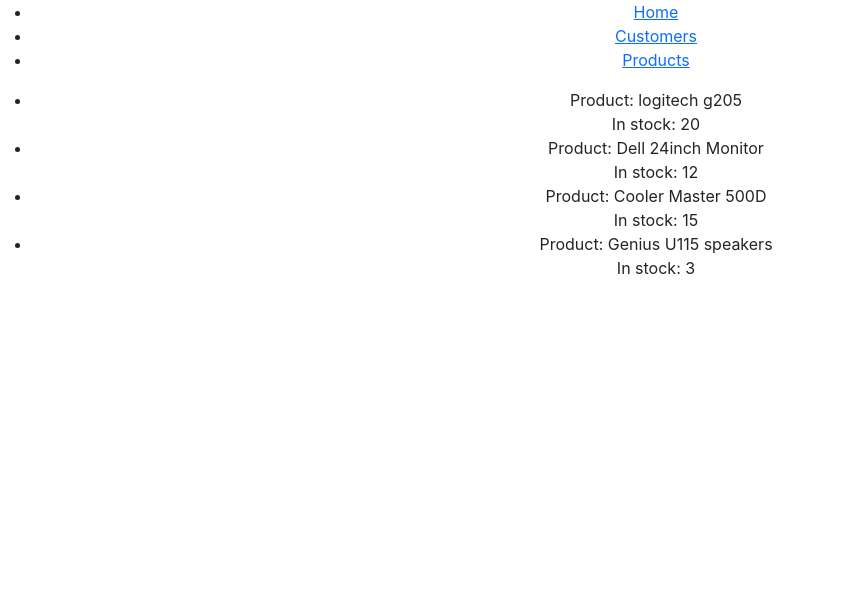
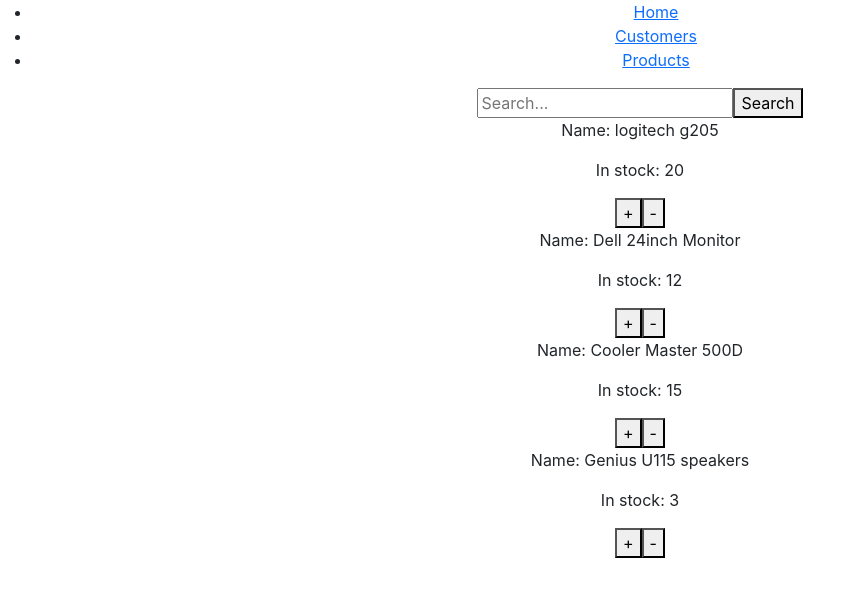
Before and after one commit to Dalibor989/store-app, a React (Create React App) app: page /products in a window 1280 px wide. Shown: the top 596 px of the page, without its empty margins (0-851 px from the left). Built offline with nearby package versions, Linux system fonts and the light colour scheme.

Commit message:
zadatak 7

```diff
--- /dev/null
+++ b/src/components/SingleProduct.js
@@ -0,0 +1,15 @@
+import React from 'react'
+import { Link } from 'react-router-dom'
+
+function SingleProduct({id, name, quantity, incrementCallback, decrementCallback}) {
+  return (
+    <div>
+      <p>Name: {name}</p>
+      <p>In stock: {quantity}</p>
+      <button onClick={() => incrementCallback(id)}>+</button>
+      <button onClick={() => decrementCallback(id)}>-</button>
+    </div>
+  )
+}
+
+export default SingleProduct;
--- a/src/pages/AppProducts.js
+++ b/src/pages/AppProducts.js
@@ -1,20 +1,51 @@
 import React, {useState} from "react";
 import { Link } from "react-router-dom";
 import ProductService from "../services/ProductService";
+import SingleProduct from "../components/SingleProduct";
 
 function AppProducts() {
   const [products, setProduct] = useState(ProductService.getAll())
 
+  const setNewQuantity = (id, newQuantity) => {
+    const index = products.findIndex((product) =>  product.id === id)
+
+    setProduct(
+      [...products.slice(0, index), {...products[index], quantity: newQuantity}, ...products.slice(index + 1)]
+    )
+  }
+
+  const increment = (id) => {
+    const newQuantity = ProductService.increment(id);
+    setNewQuantity(id, newQuantity)
+  }
+
+  const decrement = (id) => {
+    const newQuantity = ProductService.decrement(id);
+    setNewQuantity(id, newQuantity)
+  }
+
+  const searchName = (name) => {
+    setProduct(ProductService.search(name))
+  }
+
   return (
     <div>
-      <ul>
+      <form onSubmit={searchName}>
+        <input type="text" placeholder="Search..." />
+        <button>Search</button>
+      </form>
+      <div>
         {products.map((product) => (
-          <li key={product.id}>
-            Product: <span>{product.name}</span><br />
-            In stock: <span>{product.quantity}</span>
-          </li>
+          <SingleProduct
+            key={product.id}
+            id={product.id}
+            name={product.name}
+            quantity={product.quantity}
+            incrementCallback={increment}
+            decrementCallback={decrement}
+          />
         ))}
-      </ul>
+      </div>
     </div>
   )
 }
--- a/src/services/ProductService.js
+++ b/src/services/ProductService.js
@@ -24,6 +24,30 @@
   getAll() {
     return [...this.products];
   }
+
+  search(name) {
+    return this.products.filter((product) => product.name === name)
+  }
+
+  increment(id) {
+    const index = this.products.findIndex((product) => product.id === id)
+
+    if(index !== -1) {
+      this.products[index].quantity++;
+    }
+
+    return this.products[index].quantity;
+  }
+
+  decrement(id) {
+    const index = this.products.findIndex((product) => product.id === id)
+
+    if(index !== -1 && this.products[index].quantity > 0) {
+      this.products[index].quantity--;
+    }
+
+    return this.products[index].quantity;
+  }
 }
 
 export default new ProductService();
```
